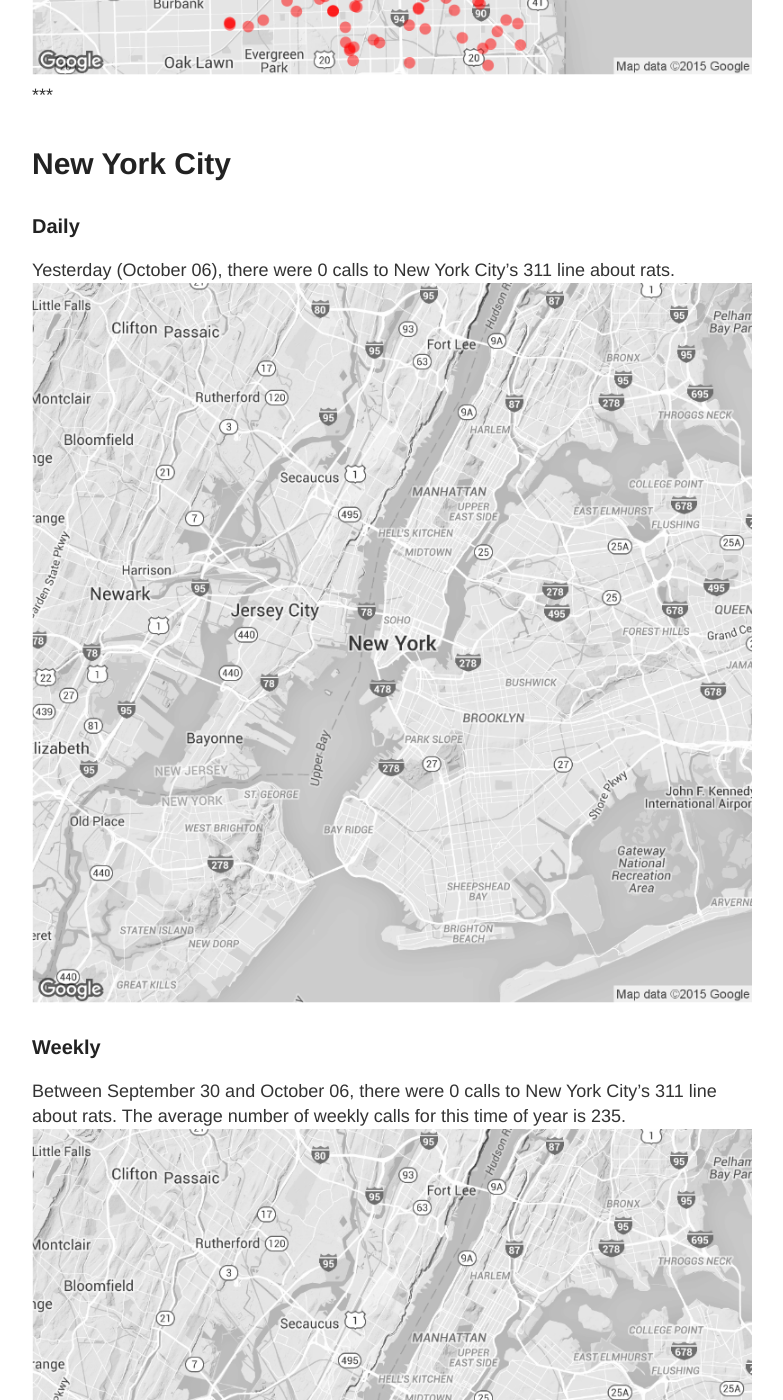
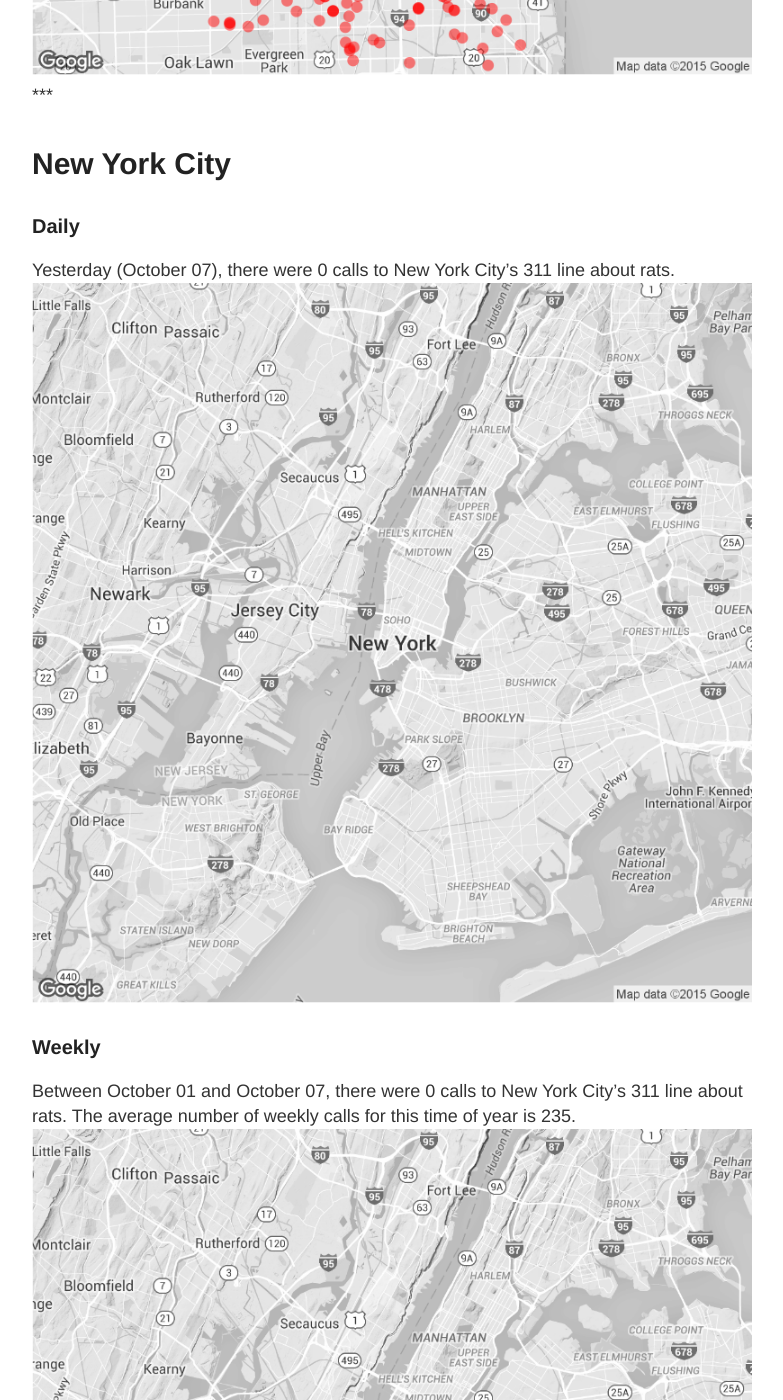
Before and after one commit to DanielHadley/ratmaps, a Jekyll site: the page built from daily.md, in a window 1280 px wide and 1400 px high, scrolled down 1986 px. Shown: the whole window, without its empty margins (248-1031 px from the left). Built offline with Jekyll 4.4.1, drawn with Linux system fonts in a browser that asks for light colours; comment, search, counter and statistics services are not loaded; some of the changed text lies outside the part shown.

Commit message:
Daily Maps

```diff
--- a/daily.md
+++ b/daily.md
@@ -15,22 +15,22 @@
 
 ### Daily
 
-Yesterday (October 06), there were 165 calls to Chicago's 311 line about rats.
+Yesterday (October 07), there were 199 calls to Chicago's 311 line about rats.
 ![Chicago rat calls to 311 weekly map]({{ site.cityimages }}/daily/Chicago_Rat_Map_Daily.png)
 
 ### Weekly
-Between September 30 and October 06, there were 945 calls to Chicago's 311 line about rats. The average number of weekly calls for this time of year is 725.
+Between October 01 and October 07, there were 989 calls to Chicago's 311 line about rats. The average number of weekly calls for this time of year is 725.
 ![Chicago rat calls to 311 weekly map]({{ site.cityimages }}/daily/Chicago_Rat_Map_Weekly.png)
 ***
 # New York City <a id="nyc"><a>
 
 ### Daily
 
-Yesterday (October 06), there were 0 calls to New York City's 311 line about rats.
+Yesterday (October 07), there were 0 calls to New York City's 311 line about rats.
 ![NYC rat calls to 311 weekly map]({{ site.cityimages }}/daily/NYC_Rat_Map_Daily.png)
 
 ### Weekly
-Between September 30 and October 06, there were 0 calls to New York City's 311 line about rats. The average number of weekly calls for this time of year is 235.
+Between October 01 and October 07, there were 0 calls to New York City's 311 line about rats. The average number of weekly calls for this time of year is 235.
 ![NYC rat calls to 311 weekly map]({{ site.cityimages }}/daily/NYC_Rat_Map_Weekly.png)
 
 Each red dot represents one call about a rat seen in that location. The dots are transparent, so multiple calls from one location will be seen as a solid dot. The usual caveats apply: more calls do not necessarily mean that there are more rats in that location than other parts of the city. A cluster of dots could indicate that one resident is unusually vocal about rodents in his or her neighborhood. Also, more densely populated neighborhoods tend to make more calls to 311.
```
Also changed, not shown: images/pages/daily/Chicago_Rat_Map_Daily.png, images/pages/daily/Chicago_Rat_Map_Weekly.png, images/pages/daily/NYC_Rat_Map_Daily.png, images/pages/daily/NYC_Rat_Map_Weekly.png.
